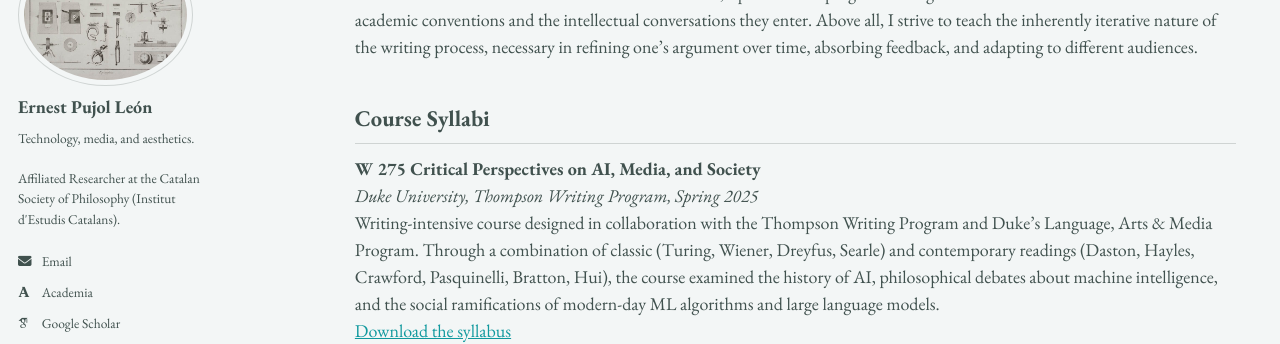
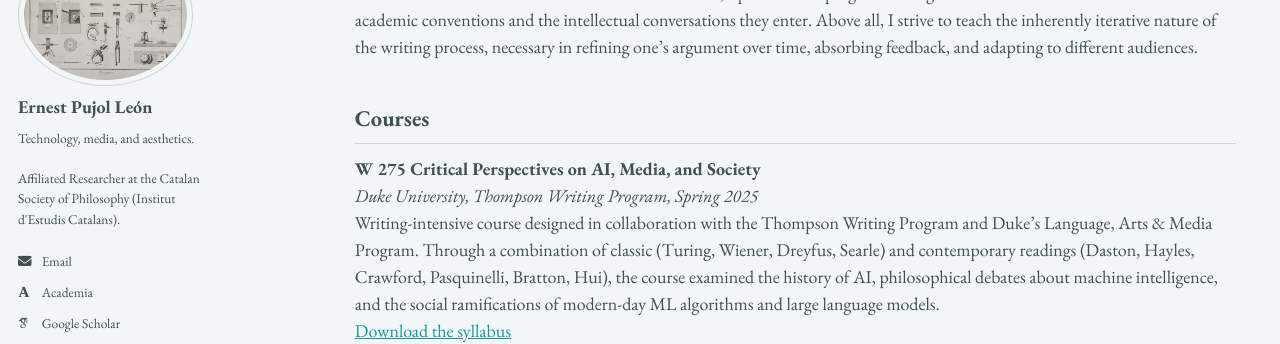
Before and after one commit to epujol90/epujol90.github.io, a Jekyll site: the page built from _pages/teaching.md, in a window 1280 px wide and 900 px high, scrolled down 485 px. Shown: the part 157-501 px from the top of the window. Built offline with Jekyll 4.4.1, drawn with Linux system fonts in a browser that asks for light colours; some web fonts are replaced; a script bundle is joined from its source files by our own code; library files that are not in the unit come from our copies.

Commit message:
Update teaching.md

```diff
--- a/_pages/teaching.md
+++ b/_pages/teaching.md
@@ -13,7 +13,7 @@ Beyond traditional coursework, my teaching practice owes much to my writing cent
 <br>
 
 
-## Course Syllabi
+## Courses
 
 **W 275 Critical Perspectives on AI, Media, and Society**<br>
 _Duke University, Thompson Writing Program, Spring 2025_ <br>
```
